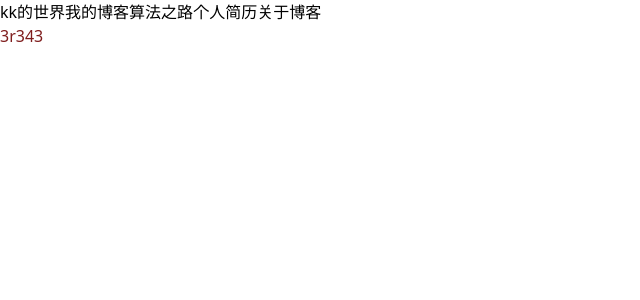
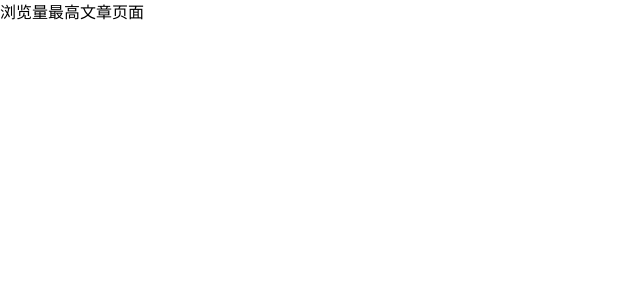
Before and after one commit to AutumnDeSea/our-blog, a React app: page /topArticle in a window 1280 px wide. Shown: the top 300 px of the page, without its empty margins (0-640 px from the left). Built offline with nearby package versions, Linux system fonts and the light colour scheme; the HTML template or start-up script is replaced by a standard one.

Commit message:
feat: 路由基本初始化完成

```diff
--- a/src/pages/App.tsx
+++ b/src/pages/App.tsx
@@ -1,13 +1,14 @@
 import React from 'react';
+import AppRoutes from '@/routes';
 import { BrowserRouter as Router } from 'react-router-dom';
-import HeaderBar from '@components/headerBar/header';
-// import Routes from '@routes/index'
+
 const App = () => {
   return (
-    <Router>
-      <HeaderBar></HeaderBar>
-      <div className='text-red-900'>3r343</div>
-    </Router>
+    <>
+      <Router>
+        <AppRoutes/>
+      </Router>
+    </>
   );
 };
 export default App;
--- /dev/null
+++ b/src/pages/topArticle/index.tsx
@@ -0,0 +1,9 @@
+import React  from 'react';
+const TopArticlePage = () => {
+  return (
+    <>
+      <div>浏览量最高文章页面</div>
+    </>
+  );
+};
+export default TopArticlePage;
--- /dev/null
+++ b/src/utils/constant.ts
@@ -0,0 +1 @@
+export const isDev = process.env.NODE_ENV === 'development';
```
Also changed, not shown: src/routes/index.tsx (+12 -5 lines).
